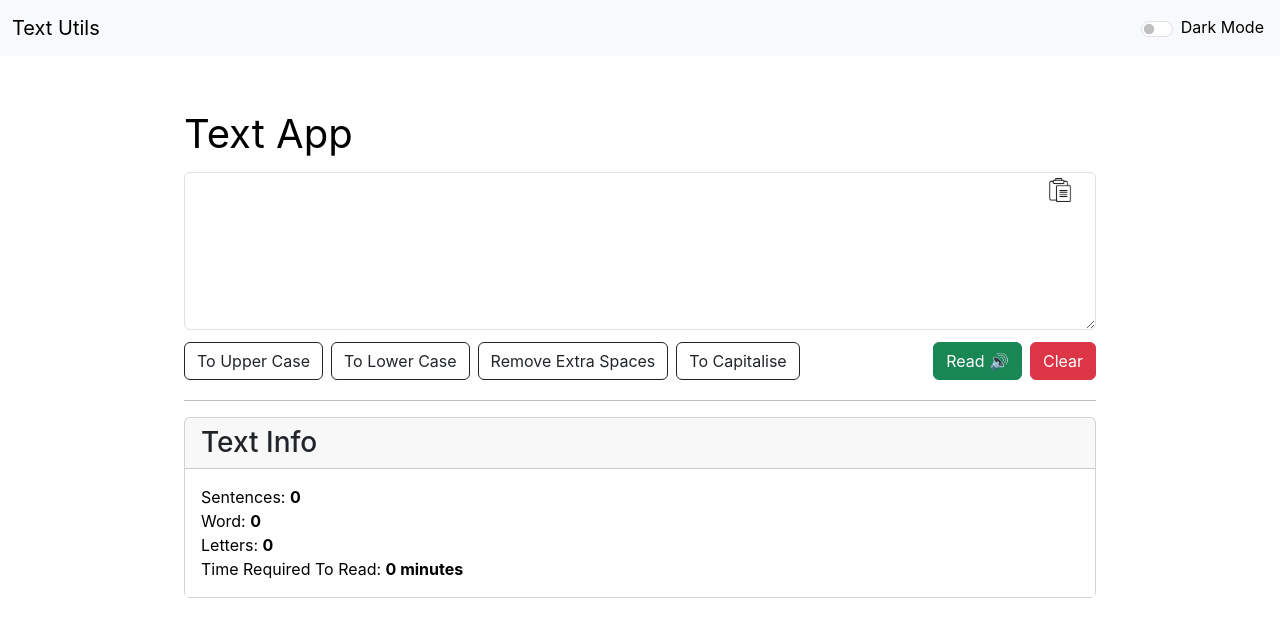
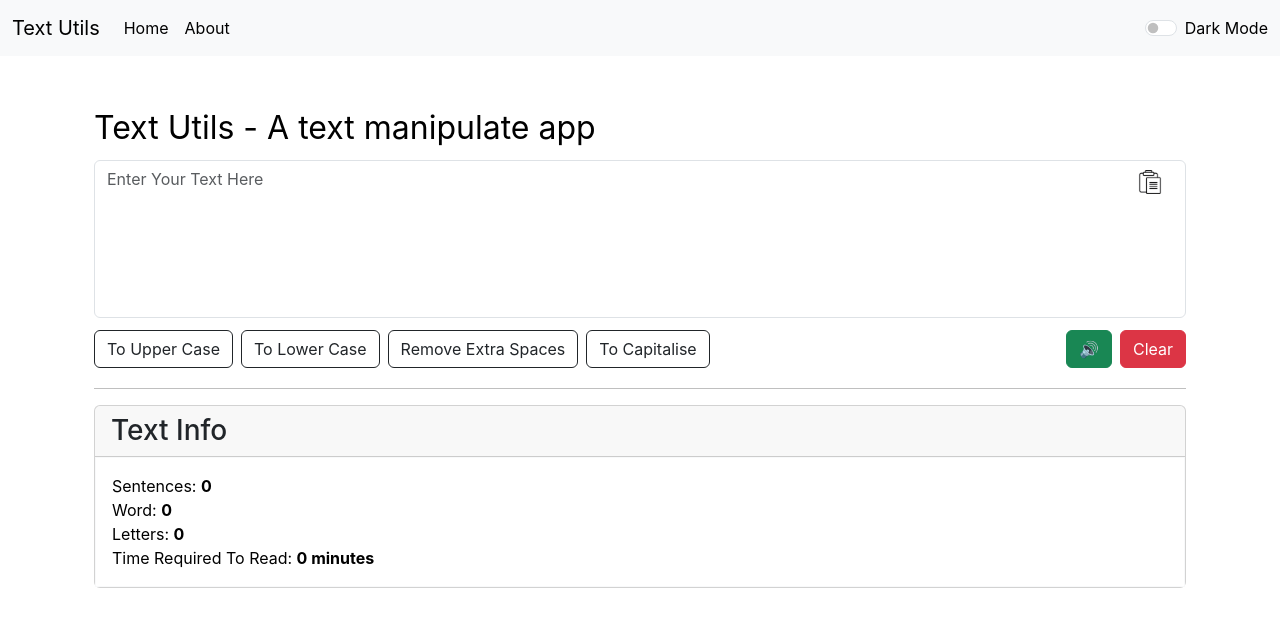
Before and after one commit to Arbazkhan-cs/React-App, a React (Create React App) app: page / in a window 1280 px wide. Shown: the top 634 px of the page. Built offline with nearby package versions, Linux system fonts and the light colour scheme.

Commit message:
commited

```diff
--- a/src/App.js
+++ b/src/App.js
@@ -56,7 +56,7 @@ function App() {
     // }
 
 
-    if(modeStyle.backgroundColor == "white"){
+    if(modeStyle.backgroundColor === "white"){
       setMode({
         color: "white",
         backgroundColor: "#01001f"
@@ -83,7 +83,7 @@ function App() {
         <Alert alert={alert}/>
       </div>
 
-      <div className="container w-75 my-5">
+      <div className="container my-5">
         <Form modeStyle={modeStyle} showAlert={showAlert}/>
       </div>
 
--- a/src/components/Form.js
+++ b/src/components/Form.js
@@ -62,7 +62,7 @@ export default function Form(props) {
             navigator.clipboard.writeText(text);
         }
         else{
-            alert(`Not possible to copy in mobile phones!!\n${text}`);
+            alert(`Not possible to copy!!\n${text}`);
         }
 
         let icon = document.getElementById("myIcon");
@@ -104,18 +104,22 @@ export default function Form(props) {
         <div className='container' style={props.modeStyle}>
             {/*============================================ Form================================== */}
             <div className='row-1 position-relative'>
-                <label htmlFor="myText" className="form-label fs-1">Text App</label>
-                <textarea className="form-control mb-2 pe-5" id="myText" rows="6" value={text} onChange={onHandleChange} style={props.modeStyle}> </textarea>
+
+                <label htmlFor="myText" className="form-label fs-2">Text Utils - A text manipulate app</label>
+
+                <div className='position-relative'>
+                    <textarea className="form-control pe-5" id="myText" rows="6" placeholder="Enter Your Text Here" value={text} onChange={onHandleChange} style={{color:props.modeStyle.color, background:props.modeStyle.backgroundColor, resize:"none"}}></textarea>
 
                     <span className="position-absolute" id="myIcon" style={{
-                    "top": "4.5rem",
+                        "top": "0.5rem",
                         "right": "1.5rem",
                         "cursor": "pointer",
                         "zIndex": "100",
                         "color":"blue"
                     }} onClick={copy}>
-                    <img className="" style={{ "height": "1.5rem" }} src={copyImg} alt="copy" />
+                        <img className="" style={{ "height": "1.5rem", "zIndex":"100" }} src={copyImg} alt="copy" />
                     </span>
+                </div>
             </div>
 
             {/* ==============================================Buttons======================================= */}
@@ -127,7 +131,7 @@ export default function Form(props) {
                     <button className={`btn btn-outline-${btnColor} my-1 me-2`} onClick={capitalise}>To Capitalise</button>
                 </div>
                 <div className='d-flex gap-2'>
-                    <button className="btn btn-success my-1" onClick={read}>Read &#128266;</button>
+                    <button className="btn btn-success my-1" onClick={read}>&#128266;</button>
                     <button className="btn btn-danger my-1" onClick={()=> setText("")}>Clear</button>
                 </div>
             </div>
@@ -138,7 +142,7 @@ export default function Form(props) {
             <div className="row-3 my-3">
                 <div className="card">
                     <h3 className="card-header">Text Info</h3>
-                    <div className="card-body" style={props.modeStyle}>
+                    <div className="card-body border-light border" style={props.modeStyle}>
                         <div className="p">Sentences: <b>{sentence}</b></div>
                         <div className="p">Word: <b>{word}</b></div>
                         <div className="p">Letters: <b>{letter}</b></div>
--- a/src/components/Navbar.js
+++ b/src/components/Navbar.js
@@ -1,10 +1,12 @@
 import PropType from "prop-types"
 
 export default function Navbar(props) {
-  const selectType = (e) => {
-    let selectMode = document.getElementById("selectType").value;
-    props.darkMode(selectMode);
-  }
+  // For different color in select======================================================================
+  // const selectType = (e) => {
+  //   let selectMode = document.getElementById("selectType").value;
+  //   props.darkMode(selectMode);
+  // }
+  // =====================================================================================================
 
   let bg = "#f8f9fa";
   if (props.modeStyle.backgroundColor === "#0d3200") {
@@ -20,26 +22,22 @@ export default function Navbar(props) {
     <nav className={`navbar navbar-expand-lg`} style={{ backgroundColor: bg }}>
       <div className="container-fluid">
         <a className={`navbar-brand text-${props.modeStyle.color}`} href="#">{props.title}</a>
-        <button className="navbar-toggler" type="button" data-bs-toggle="collapse" data-bs-target="#navbarSupportedContent" aria-controls="navbarSupportedContent" aria-expanded="false" aria-label="Toggle navigation">
+        <button className={`navbar-toggler text-${props.modeStyle.color}`} style={{backgroundColor: props.modeStyle.color==="white"?"white":"#f8f9fa"}} type="button" data-bs-toggle="collapse" data-bs-target="#navbarSupportedContent" aria-controls="navbarSupportedContent" aria-expanded="false" aria-label="Toggle navigation">
           <span className="navbar-toggler-icon"></span>
         </button>
         <div className="collapse navbar-collapse" id="navbarSupportedContent">
-          {/* <ul className="navbar-nav me-auto mb-2 mb-lg-0">
+          <ul className="navbar-nav me-auto mb-2 mb-lg-0">
             <li className="nav-item">
               <a className={`nav-link active text-${props.modeStyle.color}`} aria-current="page" href="#">{props.home}</a>
             </li>
             <li className="nav-item">
-              <a className={`nav-link disabled text-${props.modeStyle.color}`} href="#" >{props.about}</a>
+              <a className={`nav-link text-${props.modeStyle.color}`} href="#" >{props.about}</a>
             </li>
-          </ul> */}
+          </ul>
 
-          {/* <form className="d-flex" role="search">
-            <input className="form-control me-2" type="search" placeholder="Search" aria-label="Search" />
-              <button className="btn btn-outline-success" type="submit">Search</button>
-            </form> */}
+          <div className="w-100">
 
-          <div className="form-check form-switch d-flex gap-2 align-items-center position-absolute end-0 mx-3" style={{color: props.modeStyle.color}}>
-
+            <div className="form-check form-switch my-2 d-flex align-items-center flex-row-reverse gap-1" style={{color: props.modeStyle.color}}>
   {/* =======================Different options for dark modes============================= */}
               {/* <input className="form-check-input" type="checkbox" role="switch" id="flexSwitchCheckDefault" style={{ cursor: "pointer" }} onClick={selectType} />
 
@@ -55,9 +53,12 @@ export default function Navbar(props) {
 
 
   {/* =========================For Simple Dark Mode===================================== */}
+                <div className="div">
                             <input className="form-check-input" type="checkbox" role="switch" id="flexSwitchCheckDefault" style={{ cursor: "pointer" }} onClick={props.darkMode} />
                             <label className="form-check-label" style={{ cursor: "pointer" }} htmlFor="flexSwitchCheckDefault">Dark Mode</label>
+                </div>
   {/* =================================================================================== */}
+            </div>
           </div>
         </div>
       </div>
```
Lines whose indentation alone changed are shown as unchanged.
